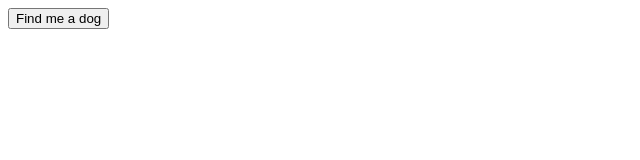
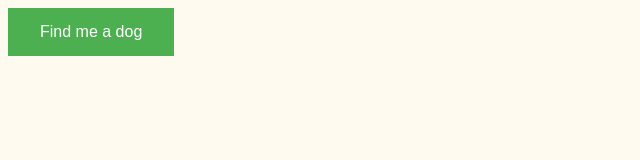
Before and after one commit to ajm11/dog_pic_generator, a plain HTML site: page index.html in a window 1280 px wide. Shown: the whole page, without its empty margins (0-640 px from the left). Drawn offline with Linux system fonts and the light colour scheme.

Commit message:
updated index to refer to style sheet

```diff
--- a/index.html
+++ b/index.html
@@ -4,7 +4,7 @@
     <meta charset="utf-8">
     <meta name="viewport" content="width=device-width">
     <title>Dog pic generator</title>
-    <!---<link href="style.css" rel="stylesheet" type="text/css" />--->
+    <link href="styles.css" rel="stylesheet" type="text/css" />
     <script src="script.js"></script>
   </head>
   <body>
```
